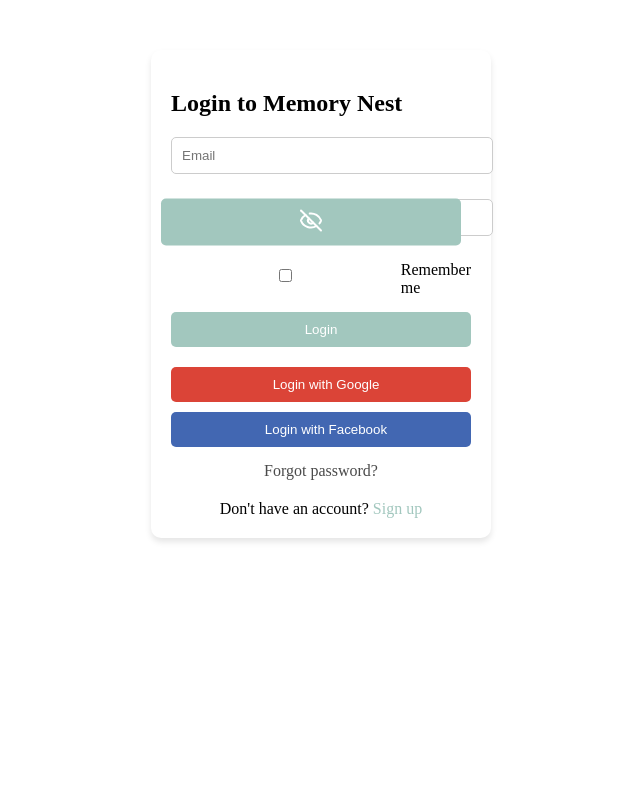
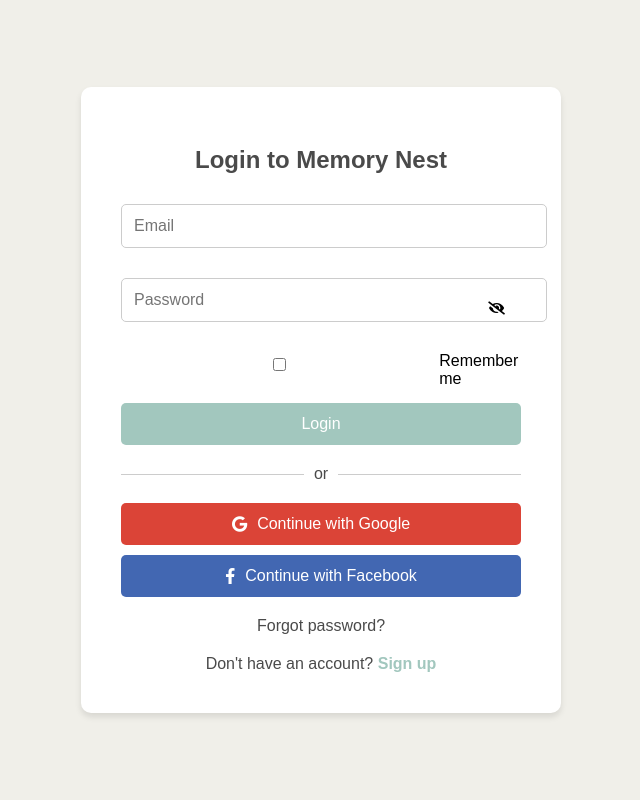
Before and after one commit to mlespinoza1/Memory-AI-Scrapbook, a Flask app: page /login in a window 1280 px wide. Shown: the whole page, without its empty margins (319-959 px from the left). Run offline with Flask 3, Linux system fonts and the light colour scheme.

Commit message:
Agent step completed: Update social login buttons and improve login page layout

```diff
--- a/static/css/style.css
+++ b/static/css/style.css
@@ -1,30 +1,53 @@
 /* ... (existing styles) ... */
 
+body {
+    font-family: Arial, sans-serif;
+    background-color: #F0EFE9;
+    display: flex;
+    justify-content: center;
+    align-items: center;
+    height: 100vh;
+    margin: 0;
+}
+
 .login-container {
-    max-width: 300px;
-    margin: 50px auto;
-    padding: 20px;
+    max-width: 400px;
+    width: 90%;
+    padding: 40px;
     background-color: white;
     border-radius: 10px;
     box-shadow: 0 4px 6px rgba(0, 0, 0, 0.1);
 }
 
+h2 {
+    text-align: center;
+    color: #4A4A4A;
+    margin-bottom: 30px;
+}
+
 .login-form input {
     width: 100%;
-    padding: 10px;
-    margin-bottom: 10px;
+    padding: 12px;
+    margin-bottom: 15px;
     border: 1px solid #ccc;
     border-radius: 5px;
+    font-size: 16px;
 }
 
-.login-form button {
+.login-button {
     width: 100%;
-    padding: 10px;
+    padding: 12px;
     background-color: #A2C7BE;
     color: white;
     border: none;
     border-radius: 5px;
     cursor: pointer;
+    font-size: 16px;
+    transition: background-color 0.3s;
+}
+
+.login-button:hover {
+    background-color: #8AB3A8;
 }
 
 .flash-messages {
@@ -66,13 +89,32 @@
     margin-right: 5px;
 }
 
+.separator {
+    display: flex;
+    align-items: center;
+    text-align: center;
+    margin: 20px 0;
+}
+
+.separator::before,
+.separator::after {
+    content: '';
+    flex: 1;
+    border-bottom: 1px solid #ccc;
+}
+
+.separator span {
+    padding: 0 10px;
+    color: #4A4A4A;
+}
+
 .social-buttons {
     margin-top: 20px;
 }
 
-.social-buttons button {
+.social-login {
     width: 100%;
-    padding: 10px;
+    padding: 12px;
     margin-bottom: 10px;
     border: none;
     border-radius: 5px;
@@ -80,9 +122,11 @@
     display: flex;
     align-items: center;
     justify-content: center;
+    font-size: 16px;
+    transition: background-color 0.3s;
 }
 
-.social-buttons button i {
+.social-login i {
     margin-right: 10px;
 }
 
@@ -91,15 +135,23 @@
     color: white;
 }
 
+.google-login:hover {
+    background-color: #C53929;
+}
+
 .facebook-login {
     background-color: #4267B2;
     color: white;
 }
 
+.facebook-login:hover {
+    background-color: #365899;
+}
+
 .forgot-password {
     display: block;
     text-align: center;
-    margin-top: 15px;
+    margin-top: 20px;
     color: #4A4A4A;
     text-decoration: none;
 }
@@ -107,9 +159,15 @@
 .signup-link {
     text-align: center;
     margin-top: 20px;
+    color: #4A4A4A;
 }
 
 .signup-link a {
     color: #A2C7BE;
     text-decoration: none;
+    font-weight: bold;
 }
+
+.signup-link a:hover {
+    text-decoration: underline;
+}
--- a/static/js/login.js
+++ b/static/js/login.js
@@ -1,7 +1,4 @@
 document.addEventListener('DOMContentLoaded', function() {
-    // Initialize Lucide icons
-    lucide.createIcons();
-
     const form = document.getElementById('loginForm');
     const emailInput = document.getElementById('email');
     const passwordInput = document.getElementById('password');
@@ -12,12 +9,13 @@ document.addEventListener('DOMContentLoaded', function() {
     togglePasswordBtn.addEventListener('click', function() {
         if (passwordInput.type === 'password') {
             passwordInput.type = 'text';
-            togglePasswordIcon.setAttribute('data-lucide', 'eye');
+            togglePasswordIcon.classList.remove('fa-eye-slash');
+            togglePasswordIcon.classList.add('fa-eye');
         } else {
             passwordInput.type = 'password';
-            togglePasswordIcon.setAttribute('data-lucide', 'eye-off');
+            togglePasswordIcon.classList.remove('fa-eye');
+            togglePasswordIcon.classList.add('fa-eye-slash');
         }
-        lucide.createIcons();
     });
 
     // Form submission
@@ -33,7 +31,8 @@ document.addEventListener('DOMContentLoaded', function() {
 
     // Social login buttons (for demonstration)
     document.querySelectorAll('.social-buttons button').forEach(button => {
-        button.addEventListener('click', function() {
+        button.addEventListener('click', function(e) {
+            e.preventDefault();
             alert('Social login will be implemented in the future.');
         });
     });
--- a/templates/login.html
+++ b/templates/login.html
@@ -5,7 +5,7 @@
     <meta name="viewport" content="width=device-width, initial-scale=1.0">
     <title>Login - Memory AI Scrapbook</title>
     <link rel="stylesheet" href="{{ url_for('static', filename='css/style.css') }}">
-    <script src="https://unpkg.com/lucide@latest"></script>
+    <link rel="stylesheet" href="https://cdnjs.cloudflare.com/ajax/libs/font-awesome/5.15.3/css/all.min.css">
 </head>
 <body>
     <div class="login-container">
@@ -26,21 +26,24 @@
             <div class="input-group">
                 <input type="password" id="password" name="password" placeholder="Password" required>
                 <button type="button" id="togglePassword" class="toggle-password">
-                    <i data-lucide="eye-off"></i>
+                    <i class="fas fa-eye-slash"></i>
                 </button>
             </div>
             <div class="remember-me">
                 <input type="checkbox" id="rememberMe" name="remember">
                 <label for="rememberMe">Remember me</label>
             </div>
-            <button type="submit">Login</button>
+            <button type="submit" class="login-button">Login</button>
         </form>
+        <div class="separator">
+            <span>or</span>
+        </div>
         <div class="social-buttons">
-            <button class="google-login">
-                <i data-lucide="google"></i> Login with Google
+            <button class="social-login google-login">
+                <i class="fab fa-google"></i> Continue with Google
             </button>
-            <button class="facebook-login">
-                <i data-lucide="facebook"></i> Login with Facebook
+            <button class="social-login facebook-login">
+                <i class="fab fa-facebook-f"></i> Continue with Facebook
             </button>
         </div>
         <a href="#" class="forgot-password">Forgot password?</a>
```
Also changed, not shown: image.png (added).
